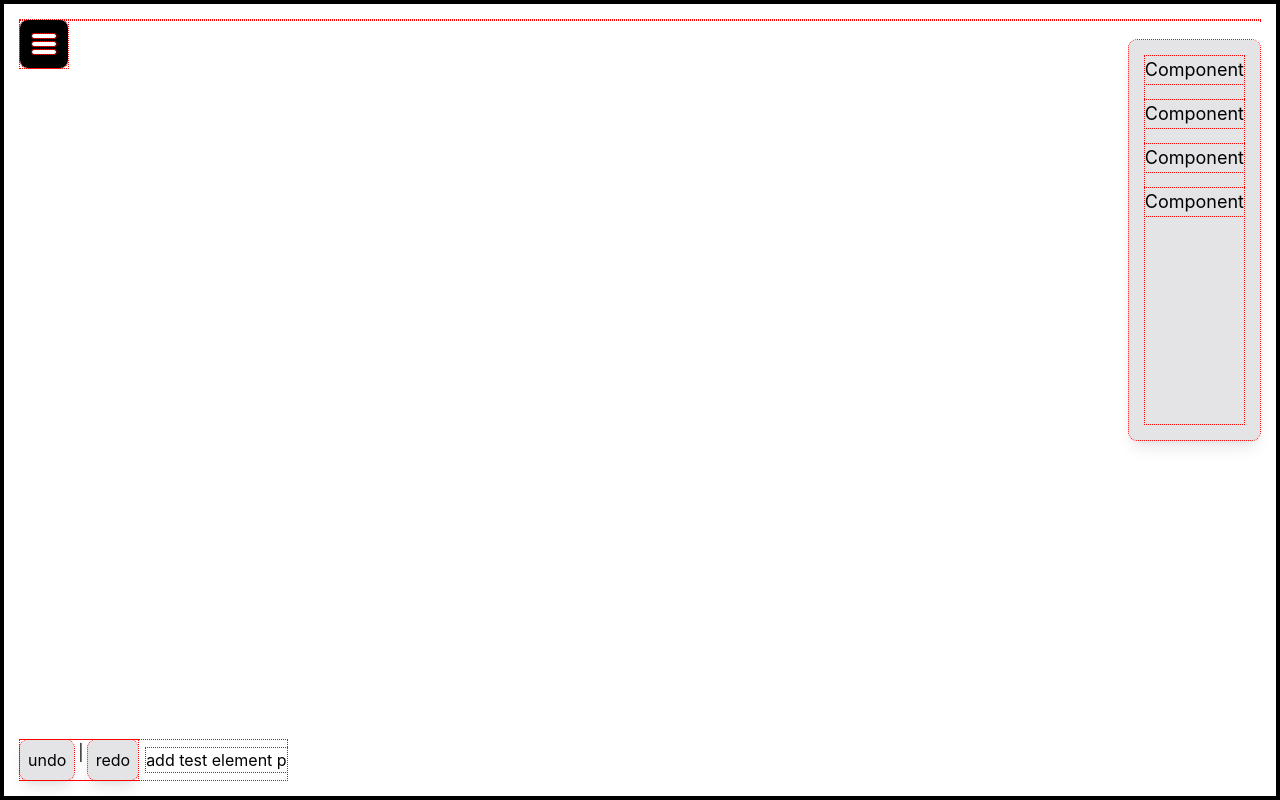
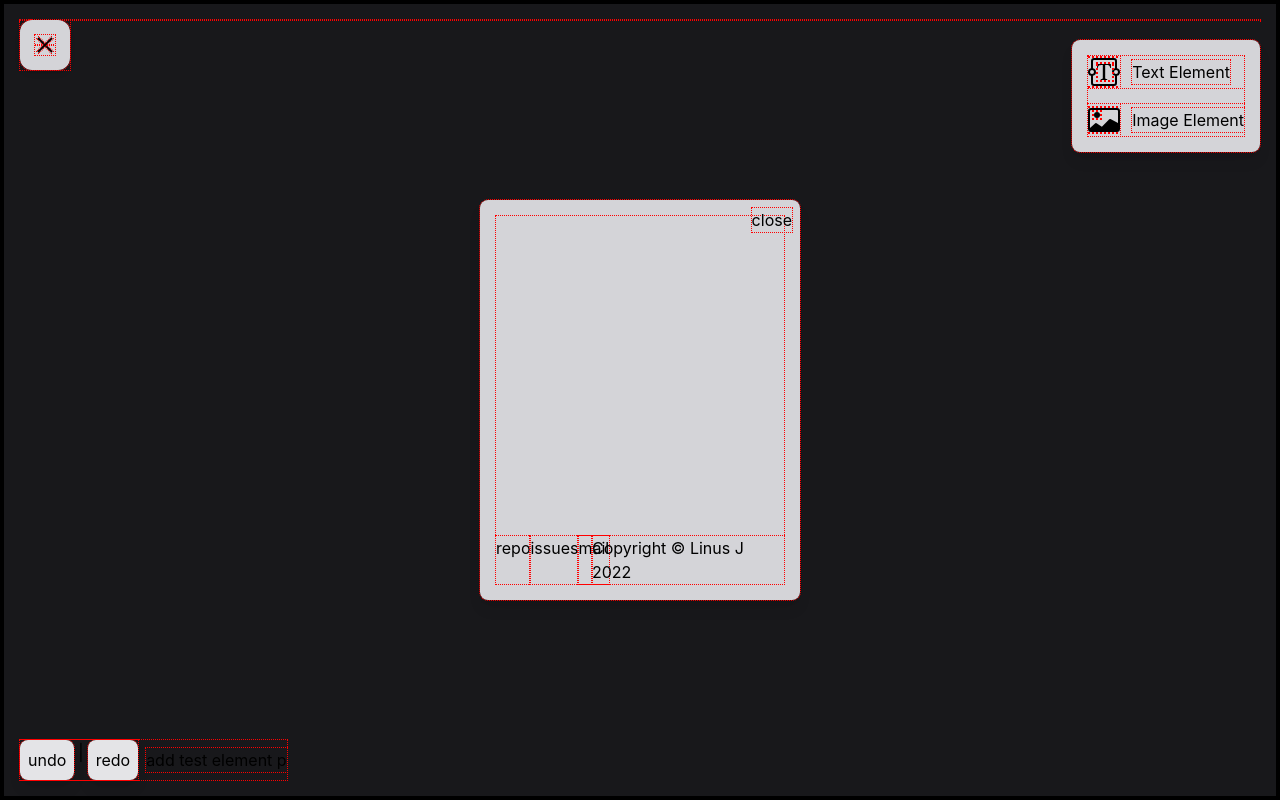
Before and after one commit to linus-jansson/webpage-builder, a Next.js app: page / in a window 1280 px wide. Built offline with nearby package versions, Linux system fonts and the light colour scheme.

Commit message:
UI changes

```diff
--- a/src/app/page.tsx
+++ b/src/app/page.tsx
@@ -5,32 +5,133 @@ import { SettingsMenuHamburgerButton, SettingsMenu } from "../components/Setting
 
 import { useEffect, useRef, useReducer, useState } from "react";
 
+import { FaBeer } from 'react-icons/fa';
+import { BsTextareaT, BsCardImage } from 'react-icons/bs';
+const DEBUG = true;
+
+
+const PlacableComponent = ({ Icon, text, templateHTML, onMouseDown }: any) => {
+    // const ComponentHTML = templateHTML;
+
+    return (
+        <button className="flex items-center gap-x-3 felx-row" onMouseDown={onMouseDown}>
+            <Icon size={32} />
+            <span>{text}</span>
+        </button>
+    )
+
+}
+
+
 export default function MainPage() {
     const [canvasElements, setCanvasElements] = useState<React.ReactElement<any, string | React.JSXElementConstructor<any>>[]>([])
+    const canvasRef = useRef<HTMLDivElement>(null);
+
+    const [showSettingsMenu, setShowSettingsMenu] = useState(true);
+
+    const toogtleSettingsMenu = () => {
+        console.log("toggled");
+        setShowSettingsMenu(prev => !prev);
+
+    }
+
+    const mouseEnterHandler = (e: any) => {
+        console.log(e);
+    }
+
+
+    /* Use effect for mouse events */
+    useEffect(() => {
+        if (!canvasRef.current) return;
+
+
+        canvasRef.current.addEventListener('mouseenter', mouseEnterHandler)
+        canvasRef.current.addEventListener('mouseup', mouseEnterHandler)
+
+        return () => {
+            console.log("unmounting");
+
+            canvasRef.current?.removeEventListener('mouseenter', mouseEnterHandler);
+        }
+    }, [])
 
     return (
         <>
-            <div id='overlay' className="relative z-10 h-screen">
-                <button className="absolute z-10 top-5 left-5">
-                    <SettingsMenuHamburgerButton />
-                </button>
+            <div id='overlay' className={`relative z-10 h-screen ${((DEBUG) ? 'outline-1 outline-dotted outline-red' : '')}`}>
+                <label className="absolute z-10 top-5 left-5">
+                    <input type='checkbox' className='hidden' onChange={toogtleSettingsMenu} />
+                    <div className="relative flex overflow-hidden items-center justify-center rounded-xl w-[50px] h-[50px] transform transition-all bg-zinc-300 ring-0 ring-gray-300 hover:ring-8 group-focus:ring-4 ring-opacity-30 duration-200 shadow-md">
+                        <div className="flex flex-col justify-between w-[20px] h-[20px] transform transition-all duration-300 origin-center overflow-hidden">
+
+                            {
+                                (!showSettingsMenu) ?
+
+                                    <>
+                                        {/* https://tailwindcomponents.com/component/animated-hamburger-menu-icon */}
+                                        <div className="bg-black h-[2px] w-7 transform transition-all duration-300 origin-left group-focus:translate-x-10"></div>
+                                        <div className="bg-black h-[2px] w-7 rounded transform transition-all duration-300 group-focus:translate-x-10 delay-75"></div>
+                                        <div className="bg-black h-[2px] w-7 transform transition-all duration-300 origin-left group-focus:translate-x-10 delay-150"></div>
+
+                                    </>
+                                    :
+                                    <>
+
+                                        <div className="absolute items-center justify-between transform transition-all duration-500 top-2.5 translate-x-0 flex w-12">
+                                            <div className="absolute bg-black h-[2px] w-5 transform transition-all duration-500  elay-300 rotate-45"></div>
+                                            <div className="absolute bg-black h-[2px] w-5 transform transition-all duration-500 delay-300 -rotate-45"></div>
+                                        </div>
+                                    </>
+                            }
+
+
+
+                        </div>
+                    </div>
+                </label >
 
 
                 {/* Component Navbar */}
-                <div className="absolute z-10 flex flex-row gap-2 p-4 mt-auto mb-auto rounded-lg shadow-lg h-1/2 top-10 right-5 bg-zinc-200">
+                < div className="absolute z-10 flex flex-row p-4 mt-auto mb-auto rounded-lg shadow-lg top-10 right-5 bg-zinc-300" >
                     <div className="flex flex-col gap-y-4">
-                        <p className="text-lg">Component</p>
-                        <p className="text-lg">Component</p>
-                        <p className="text-lg">Component</p>
-                        <p className="text-lg">Component</p>
+
+                        <>
+                            <PlacableComponent Icon={BsTextareaT} text="Text Element" templateHTML={<><p>Text Element</p></>} onMouseDown={(e: any) => console.log(e)} />
+                            <PlacableComponent Icon={BsCardImage} text="Image Element" templateHTML={<><img src="/placeholder.png"></img></>} />
+
+                        </>
                     </div>
-                </div>
+                </div >
 
-                {/* Placed Component Properties */}
+                {/* middle menu */}
+                {
+                    (showSettingsMenu) ?
+                        <>
+                            < div className="absolute top-0 bottom-0 left-0 right-0 z-10 w-1/4 p-4 m-auto overflow-y-scroll rounded-lg shadow-lg bg-zinc-300 h-1/2" >
+                                <button id="close-settings" className="absolute top-2 right-2" onClick={toogtleSettingsMenu}>
+                                    close
+                                </button>
+                                <div className="flex flex-col w-auto h-full">
+
+                                    {/* bottom icons */}
+                                    <div className="flex justify-between mt-auto fl ex-row">
+                                        <div className="flex flex-row justify-around w-1/3">
+                                            <p> repo </p>
+                                            <p> issues </p>
+                                            <p> mail </p>
+                                        </div>
+                                        <p>Copyright &copy; Linus J {new Date().getFullYear()}</p>
+                                    </div>
+                                </div>
+                            </div >
+                        </>
+
+                        :
+                        <></>
+                }
 
 
                 {/* Zoom percentage, redo, undo button  */}
-                <div className="absolute z-10 flex flex-row items-center gap-2 bottom-5 left-5 ">
+                < div className="absolute z-10 flex flex-row items-center gap-2 bottom-5 left-5 " >
 
                     {/* <div className="flex flex-row items-center justify-center">
                         <div>
@@ -41,26 +142,26 @@ export default function MainPage() {
                         </div>
                     </div> */}
 
-                    <div className="flex flex-row gap-1 ">
+                    < div className="flex flex-row gap-1 " >
                         <button className="p-2 rounded-lg shadow-lg bg-zinc-200">undo</button>
                         |
                         <button className="p-2 rounded-lg shadow-lg bg-zinc-200">redo</button>
 
-                    </div>
+                    </div >
 
                     <div>
                         <button id="test-add-element" onClick={() => {
                             setCanvasElements(prev => [...prev, <h1 key={prev.length + 1}><span>test</span></h1>]);
                         }}>add test element p</button>
                     </div>
-                </div>
-                <div className="block min-h-screen p-4 border-4 border-black z-1">
+                </div >
+                <div className="block min-h-screen p-4 border-4 border-black z-1 bg-zinc-900" ref={canvasRef} >
 
                     <Canvas
                         elements={canvasElements}
                     />
                 </div>
-            </div>
+            </div >
 
 
         </>
```
